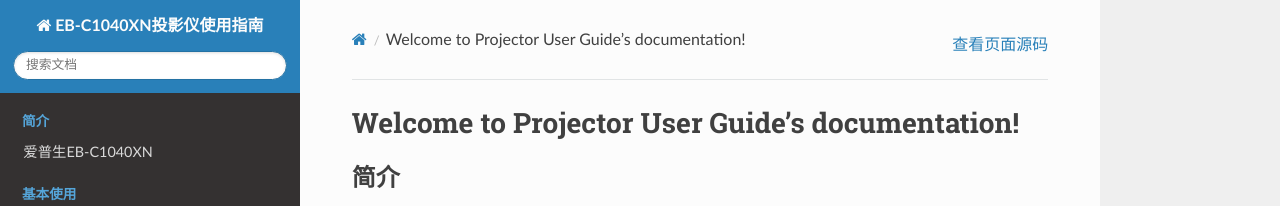
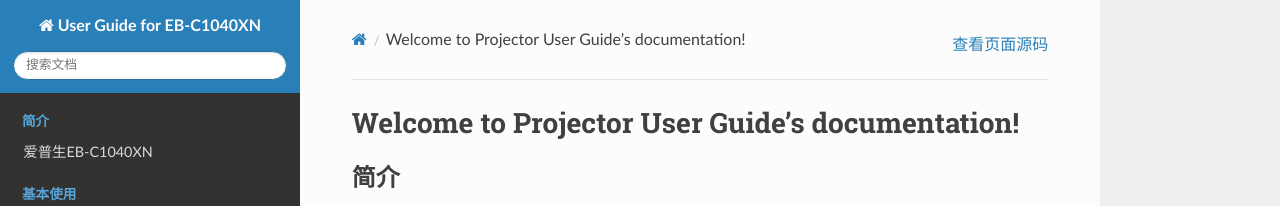
Before and after one commit to anotherrachel/Projector-UserGuide, a Sphinx documentation site: the page built from source/index.rst, in a window 1280 px wide. Shown: the top 206 px of the page. Built offline with Sphinx 7.4.7 and the Read the Docs theme 2.0.0, drawn with Linux system fonts in a browser that asks for light colours.

Commit message:
conf updated

```diff
--- a/source/conf.py
+++ b/source/conf.py
@@ -19,7 +19,7 @@
 
 # -- Project information -----------------------------------------------------
 
-project = 'EB-C1040XN投影仪使用指南'
+project = 'User Guide for EB-C1040XN'
 copyright = '2018, Group'
 author = 'Group'
 
@@ -170,7 +170,7 @@ texinfo_documents = [
 # -- Options for Epub output -------------------------------------------------
 
 # Bibliographic Dublin Core info.
-epub_title = project
+epub_title = u'User Guide for EB-C1040XN'
 
 # The unique identifier of the text. This can be a ISBN number
 # or the project homepage.
```
Also changed, not shown: 8 other files.
